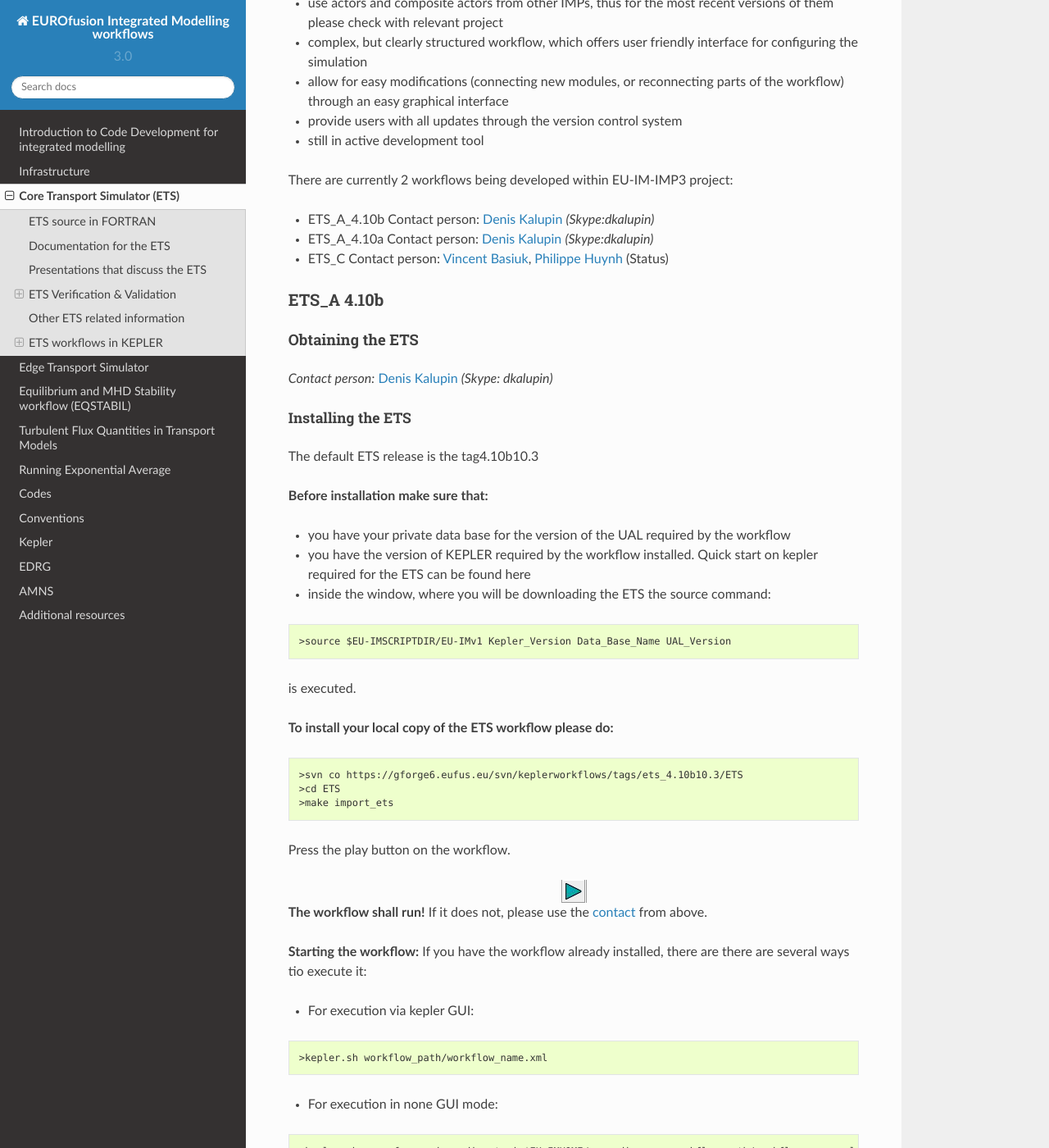
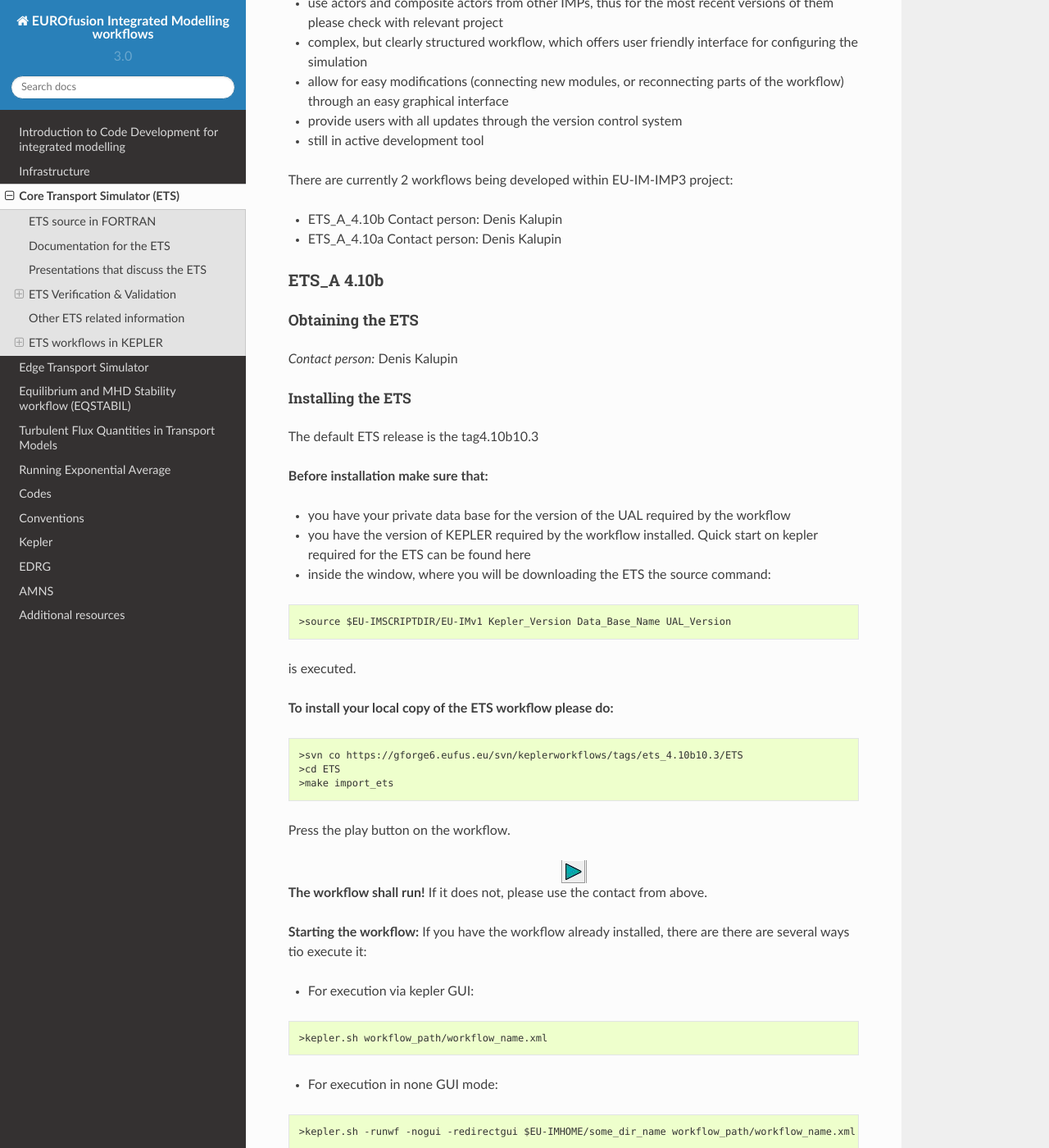
Before and after one commit to WPCD-Workflows/documentation, a Sphinx documentation site: the page built from source/ets.rst, in a window 1280 px wide and 1400 px high, scrolled down 13308 px. Shown: the whole window at 82% size. Built offline with Sphinx 7.4.7 and the Read the Docs theme 2.0.0, drawn with Linux system fonts in a browser that asks for light colours; some of the changed text lies outside the part shown.

Commit message:
Update ets.rst

```diff
--- a/source/ets.rst
+++ b/source/ets.rst
@@ -556,9 +556,9 @@ plasma.
 
 There are currently 2 workflows being developed within EU-IM-IMP3 project:
 
--  ETS_A_4.10b Contact person: `Denis Kalupin <mailto:denis.kalupin@euro-fusion.org?subject=ETS%20in%20KEPLER>`__ *(Skype:dkalupin)*
--  ETS_A_4.10a Contact person: `Denis Kalupin <mailto:denis.kalupin@euro-fusion.org?subject=ETS%20in%20KEPLER>`__ *(Skype:dkalupin)*
--  ETS_C Contact person: `Vincent Basiuk <mailto:vincent.basiuk@cea.fr?subject=ETS%20in%20KEPLER>`__, `Philippe Huynh <mailto:vincent.basiuk@cea.fr?subject=ETS%20in%20KEPLER>`__  (Status)
+-  ETS_A_4.10b Contact person: Denis Kalupin
+-  ETS_A_4.10a Contact person: Denis Kalupin
+
 
 .. _ETS_A_4.10B:
 
@@ -571,8 +571,7 @@ Obtaining the ETS
 =================
 
 *Contact person:*
-`Denis Kalupin <mailto:denis.kalupin@euro-fusion.org?subject=ETS%20in%20KEPLER>`__ *(Skype:
-dkalupin)*
+Denis Kalupin
 
 Installing the ETS
 ------------------
@@ -612,7 +611,7 @@ Press the play button on the workflow.
    :align: center
 
 **The workflow shall run!** If it
-does not, please use the `contact <mailto:denis.kalupin@euro-fusion.org?subject=ETS%20in%20KEPLER>`__ from above.
+does not, please use the contact from above.
 
 **Starting the workflow:**
 If you have the workflow already installed, there are there are several
@@ -1801,8 +1800,7 @@ The list and status of available physics models for the ETS_A can be
 found
 `here <https://www.eufus.eu/documentation/EU-IM/html/ets_status.html>`__.
 
-**Contact person:** `Denis Kalupin <mailto:denis.kalupin@euro-fusion.org?subject=ETS%20in%20KEPLER>`__ (Skype:
-dkalupin)*
+**Contact person:** Denis Kalupin
 
 .. figure:: images/ets_top_a.png
    :align: center
@@ -2748,8 +2746,7 @@ tokamak core plasma.
 -  provides users with all updates through the version control system
 -  still actively developing tool
 
-Contact persons: `Vincent Basiuk <mailto:vincent.basiuk@cea.fr?subject=ETS%20in%20KEPLER>`__ ,
-`Philippe Huynh <mailto:philippe.huynh@cea.fr?subject=ETS%20in%20KEPLER>`__
+
 
 .. figure:: images/ets_c.png
    :align: center
```
